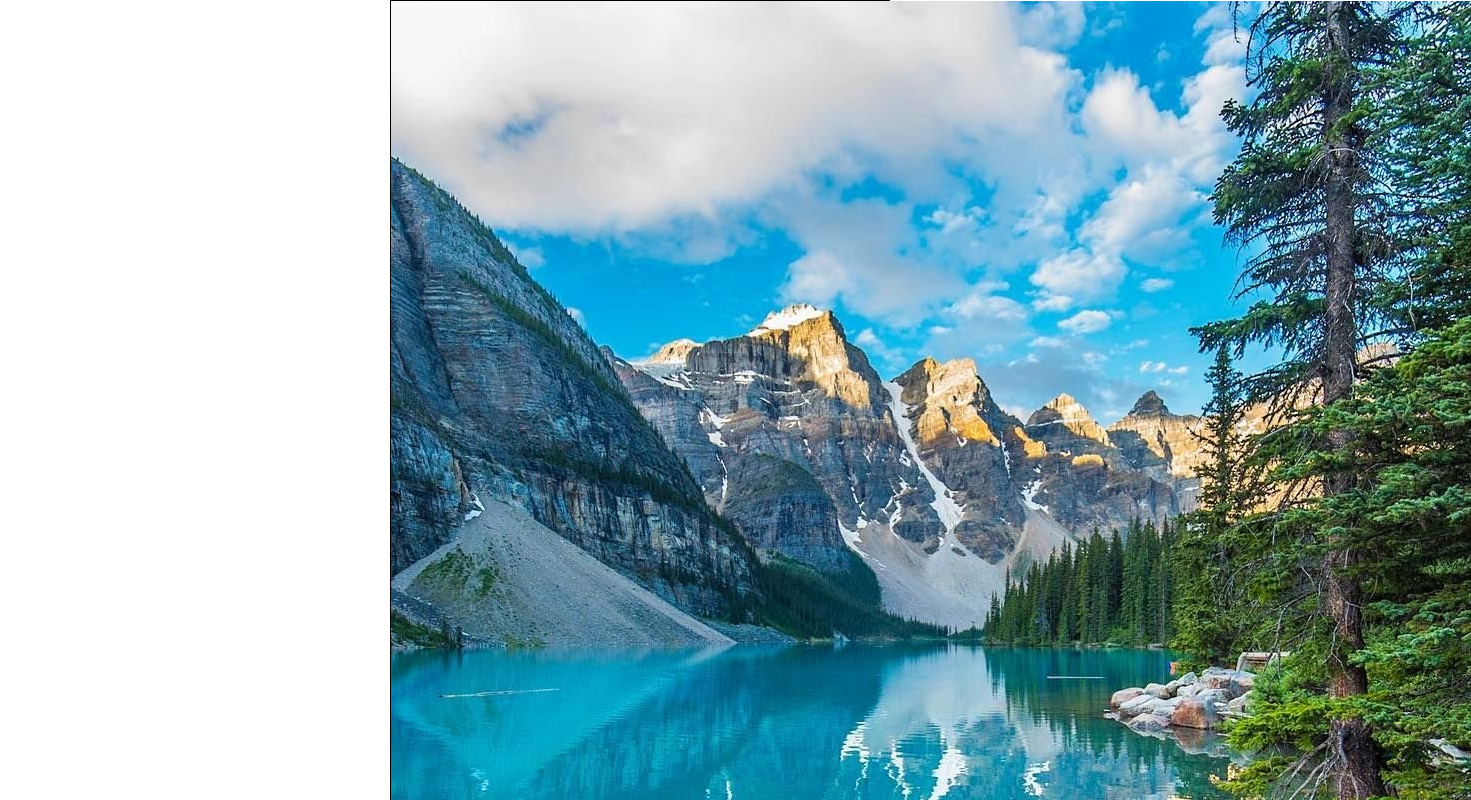
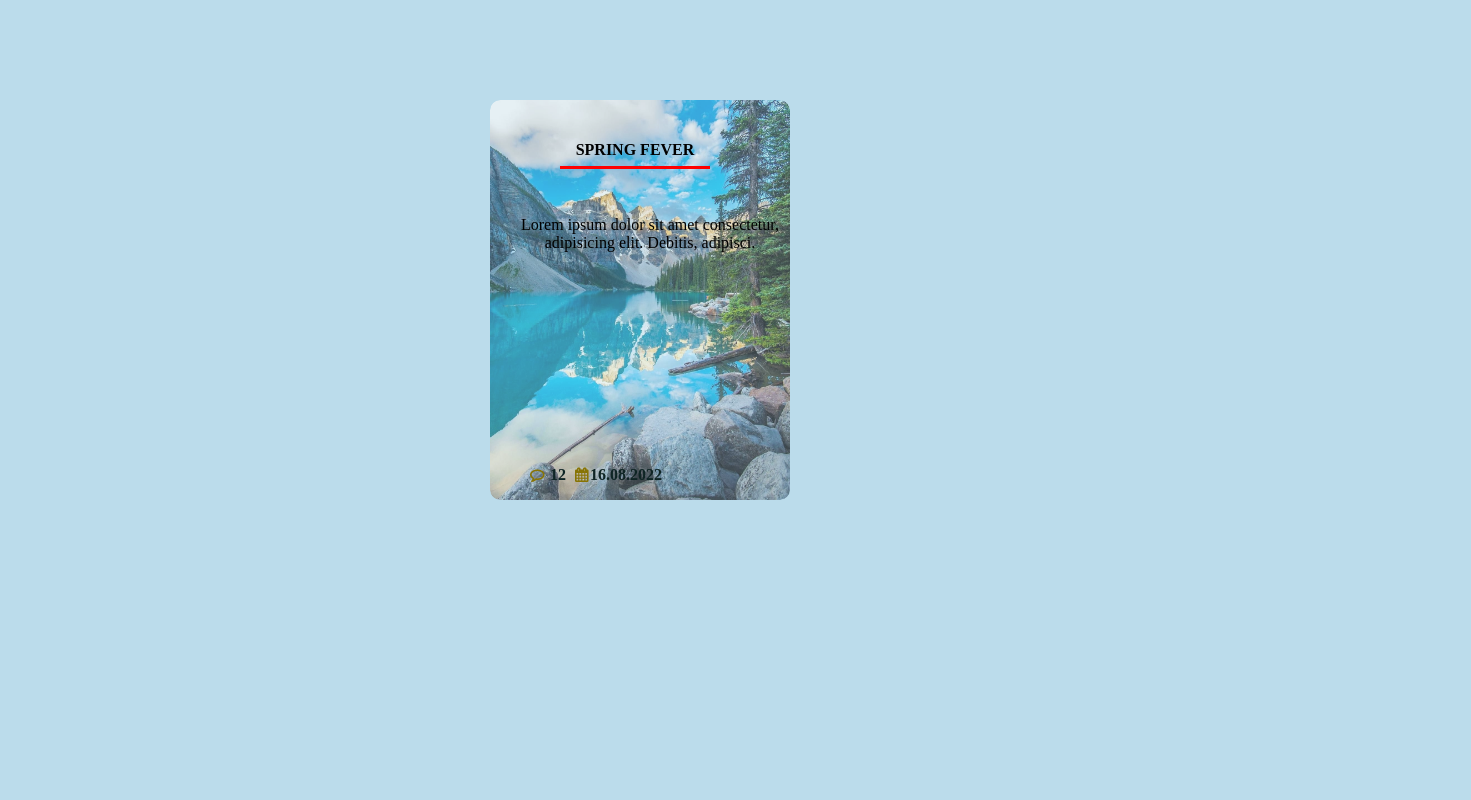
Before and after one commit to Akmal-Ismoilov/animation_2, a plain HTML site: page index.html in a window 1280 px wide. Shown: the top 800 px of the page, 1471 px wide, since content can reach past the window. Drawn offline with Linux system fonts and the light colour scheme.

Commit message:
first commit

```diff
--- a/css/main.css
+++ b/css/main.css
@@ -1,11 +1,79 @@
-*{
+
+body{
+  background-color: rgb(187, 220, 235);
   margin: 0;
   padding: 0;
-  box-sizing: border-box;
 }
 .container{
-  margin: 0 auto;
-  width: 500px;
-  height: 800px;
-  border: 1px solid #000;
+  margin: 100px auto;
+  width: 300px;
+  height: 400px;
+  cursor: pointer;
+  overflow: hidden;
+  border-radius: 10px;
 }
+.row{
+  position: relative;
+  border-radius: 10px;
+}
+.container .img img{
+  width: 100%;
+  height: 400px;
+  border-radius: 10px;
+  opacity: 0.7;
+}
+.container:hover{
+  box-shadow: 0px 1px 15px 4px rgba(0, 202, 199, 0.819);
+}
+.container:hover .img img{
+  opacity: 0.4;
+}
+
+.card .title h4{
+  position: absolute;
+  top: 20px;
+  left: 70px;
+  width: 150px;
+  height: 25px;
+  border-bottom: 3px solid red;
+}
+.title{
+  text-align: center;
+  padding: 40px 20px;
+  color: #000;
+}
+.title p{
+  position: absolute;
+  top: 100px;
+  font-weight: 500;
+}
+.subtitle{
+  position: absolute;
+  width: 270px;
+  height: 150px;
+  bottom: -20%;
+  box-sizing: border-box;
+  text-align: center;
+  transition: 0.5s;
+  padding-left: 30px;
+  font-weight: 800;
+}
+.container:hover .subtitle{
+  bottom: 30%;
+}
+.date{
+  position: absolute;
+  top: 350px;
+}
+.date ul li{
+  display: inline-block;
+  color: rgb(15, 37, 37);
+  font-weight: 600;
+  margin-right: 5px;
+}
+.date ul li i{
+  margin-right: 2px;
+  font-size: 14px;
+  color: rgb(136, 116, 4);
+  font-weight: 600;
+}
```
